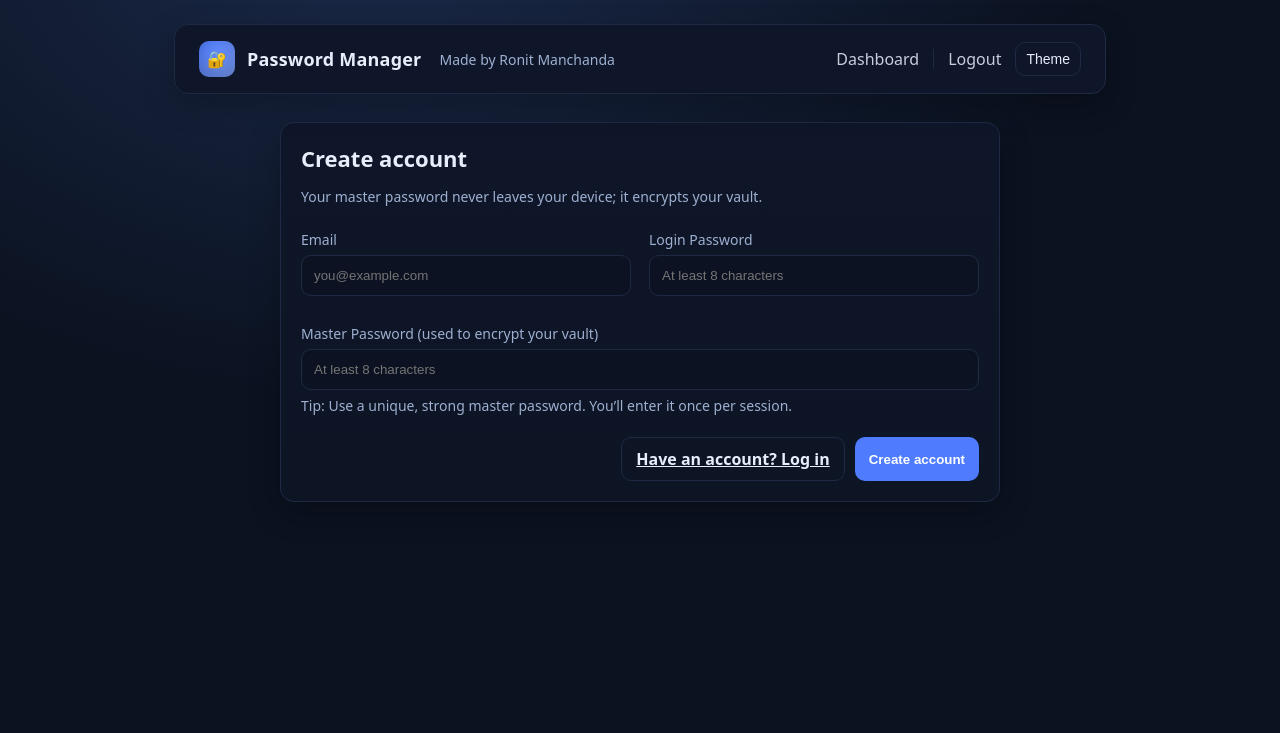
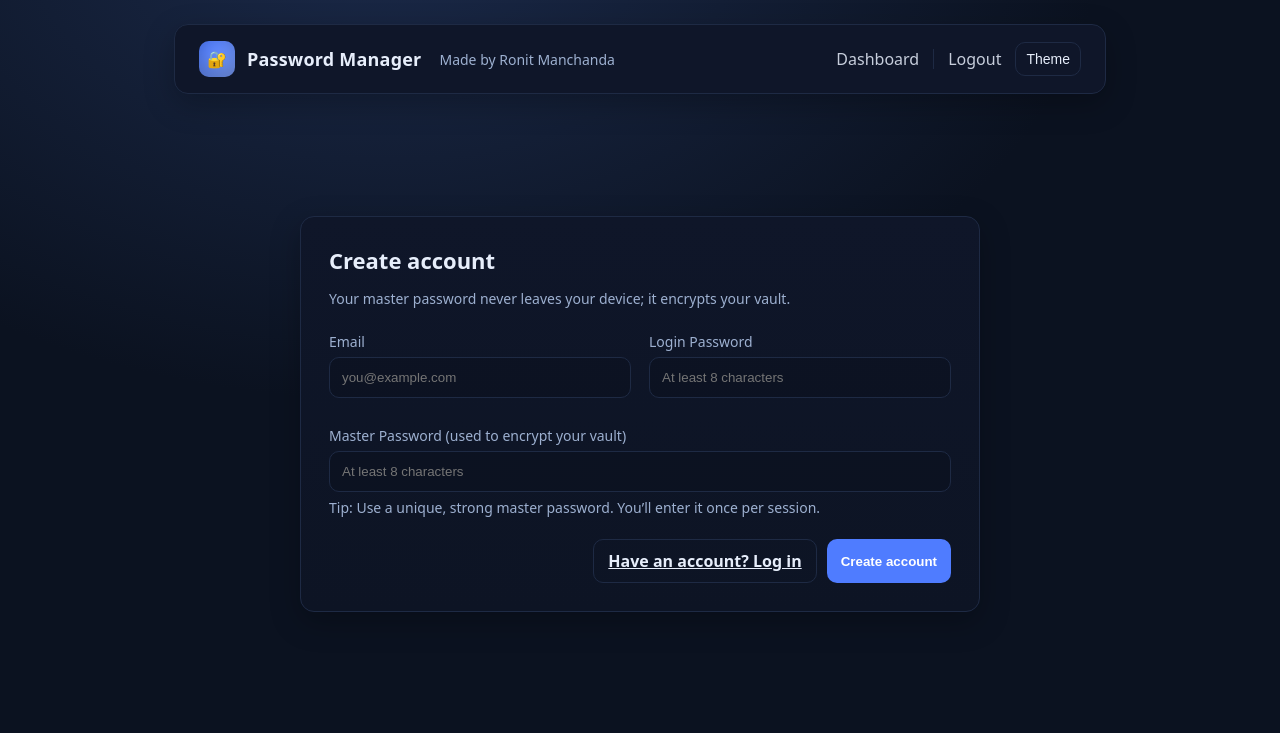
Before and after one commit to RonitManchanda/password-manager-web, a Flask app: page /register in a window 1280 px wide. Shown: the top 733 px of the page. Run offline with Flask 3, Linux system fonts and the light colour scheme; some libraries are stand-ins or nearby versions.

Commit message:
New updates

```diff
--- a/static/css/style.css
+++ b/static/css/style.css
@@ -62,6 +62,16 @@ body {
 .card h2 { margin: 0 0 10px; font-size: 22px; }
 .subtle { color: var(--muted); font-size: 14px; }
 
+/* ====== Auth page helpers (center & size) ====== */
+.center-page {
+  /* Centers the content block within available viewport space below the nav */
+  min-height: calc(100vh - 160px);
+  display: grid;
+  place-items: center;
+}
+.auth-card { width: 520px; max-width: 92vw; padding: 28px; }
+.auth-card.wide { width: 680px; }
+
 /* ====== Form elements ====== */
 label { display:block; margin:10px 0 6px; font-size:14px; color:var(--muted); }
 .input, select, textarea {
--- a/templates/base.html
+++ b/templates/base.html
@@ -6,7 +6,6 @@
     <meta name="viewport" content="width=device-width, initial-scale=1" />
     <link rel="stylesheet" href="{{ url_for('static', filename='css/style.css') }}">
     <script>
-      // theme toggle persisted in localStorage
       const applyTheme = t => document.documentElement.setAttribute('data-theme', t);
       try { applyTheme(localStorage.getItem('theme') || 'dark'); } catch(e){}
       function toggleTheme(){
--- a/templates/login.html
+++ b/templates/login.html
@@ -1,6 +1,7 @@
 {% extends "base.html" %}
 {% block content %}
-<div class="card" style="max-width:640px; margin:28px auto;">
+<div class="center-page">
+  <div class="card auth-card">
     <h2>Log in</h2>
     <p class="subtle">Welcome back. Enter your email and password to continue.</p>
     <form method="post" class="grid">
@@ -19,4 +20,5 @@
       </div>
     </form>
   </div>
+</div>
 {% endblock %}
--- a/templates/register.html
+++ b/templates/register.html
@@ -1,6 +1,7 @@
 {% extends "base.html" %}
 {% block content %}
-<div class="card" style="max-width:720px; margin:28px auto;">
+<div class="center-page">
+  <div class="card auth-card wide">
     <h2>Create account</h2>
     <p class="subtle">Your master password never leaves your device; it encrypts your vault.</p>
     <form method="post" class="grid two">
@@ -24,4 +25,5 @@
       </div>
     </form>
   </div>
+</div>
 {% endblock %}
--- a/templates/reveal.html
+++ b/templates/reveal.html
@@ -1,6 +1,7 @@
 {% extends "base.html" %}
 {% block content %}
-<div class="card" style="max-width:560px; margin:28px auto;">
+<div class="center-page">
+  <div class="card auth-card">
     <h2>Two‑Factor Verification</h2>
     <p class="subtle">{{ prompt }}</p>
     <form method="post" class="grid">
@@ -15,4 +16,5 @@
       </div>
     </form>
   </div>
+</div>
 {% endblock %}
```
Lines whose indentation alone changed are shown as unchanged.
